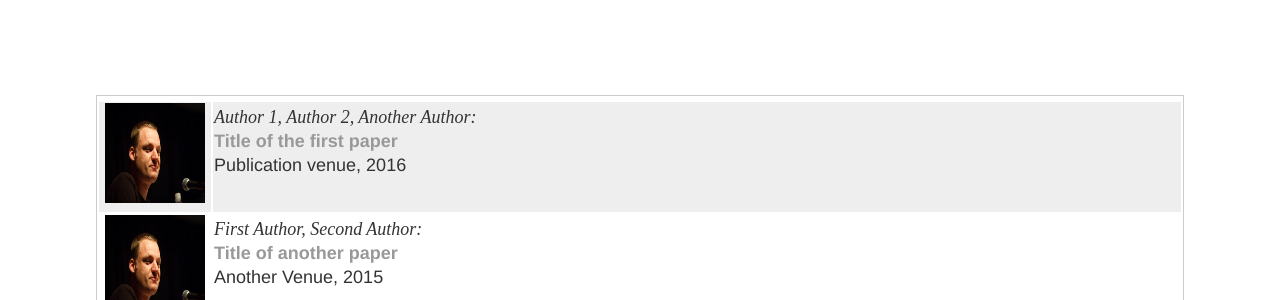
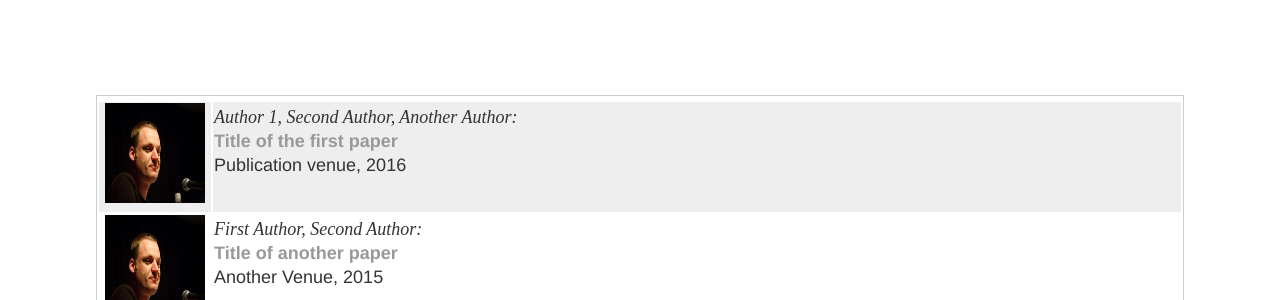
Before and after one commit to vccimaging/vccimaging.github.io, a Jekyll site: the page built from publications.html, in a window 1280 px wide. Shown: the part 262-562 px from the top of the page. Built offline with Jekyll 4.4.1, drawn with Linux system fonts in a browser that asks for light colours.

Commit message:
Update publications.yaml

```diff
--- a/_data/publications.yaml
+++ b/_data/publications.yaml
@@ -3,7 +3,7 @@
   title: Title of the first paper
   authors:
     - Author 1
-    - Author 2
+    - Second Author
     - Another Author
   venue: Publication venue
   year: 2016
```
